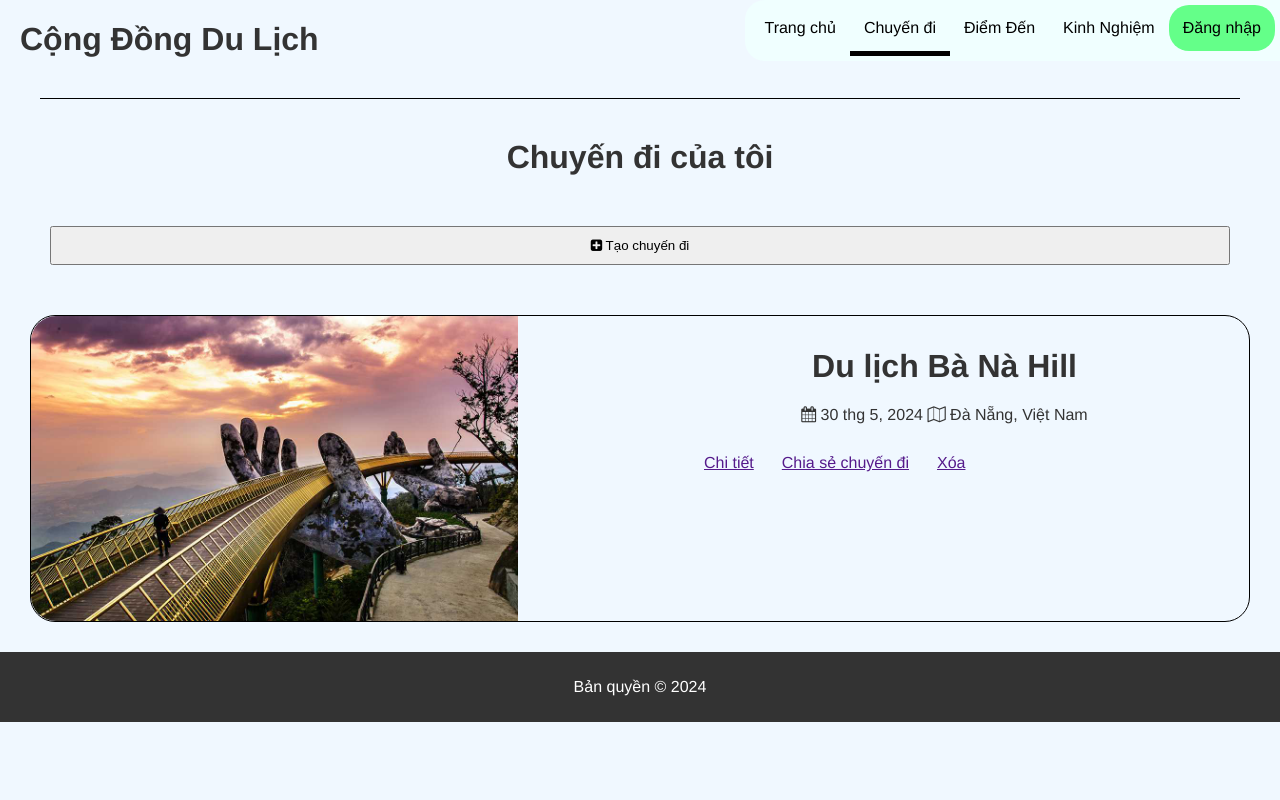
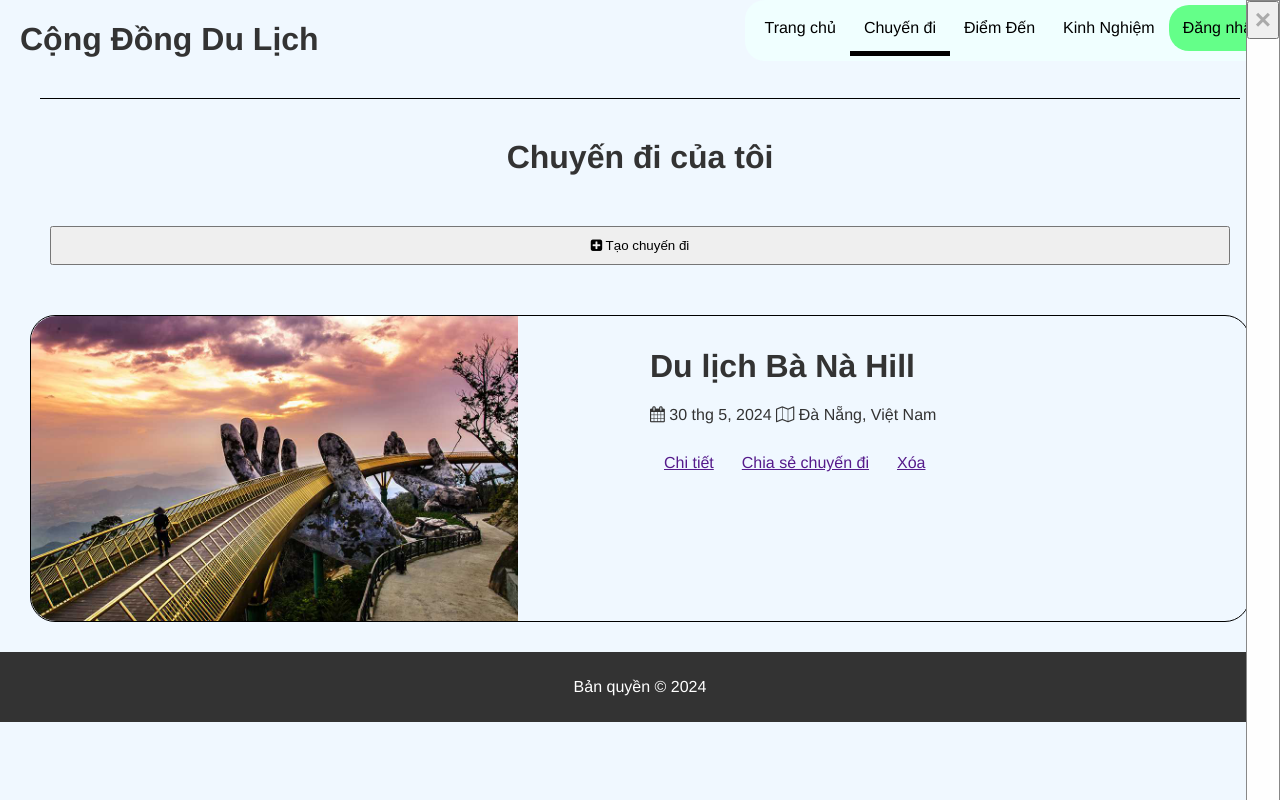
Before and after one commit to tranMinhTien2k3/BTL_XayDungUngDungWeb_N05, a plain HTML site: page src/intro.html in a window 1280 px wide. Both pictures are taken after a click on the button "Tạo chuyến đi". Drawn offline with Linux system fonts and the light colour scheme.

Commit message:
add table of button Btaddcd

```diff
--- a/src/intro.html
+++ b/src/intro.html
@@ -31,7 +31,7 @@
             <h1>Chuyến đi của tôi</h1>
         </div>
         <div class="add-content">
-            <button type="submit">
+            <button type="submit" id="Btaddcd">
                 <i class="fa fa-plus-square"></i>
                 <span>Tạo chuyến đi</span>
             </button>
@@ -54,11 +54,22 @@
                 </div>
             </div>
         </div>
+        <div class="table-container" id="myModal">
+            <div class="modal-content">
+                <button><span class="close">&times;</span></button>
+                <div class="form-table">
+
+                </div>
+            </div>
+        </div>
+
     </main>
 
     <footer>
         <p>Bản quyền © 2024</p>
     </footer>
+
+    <script src="./public/js/intro.js"></script>
 </body>
 
 </html>
--- a/src/public/css/intro.css
+++ b/src/public/css/intro.css
@@ -27,9 +27,10 @@
 .text-content {
     display: flex;
     border: 1px solid black;
-    margin: 30px;
     border-radius: 25px;
     padding: 0;
+    margin: 30px;
+    text-align: left;
 }
 
 .container-item img {
@@ -47,7 +48,38 @@
     float: left;
 }
 
+.select ul {
+    padding: 0px;
+}
+
 .select a {
     display: block;
     padding: 14px;
 }
+
+
+/* btaddcd */
+.table-container {
+    display: none;
+    position: fixed;
+    z-index: 1;
+    right: 0;
+    top: 0;
+    bottom: 0;
+}
+
+.modal-content {
+    background-color: #fefefe;
+    border: 1px solid #888;
+    height: 100%;
+}
+
+.modal-content button {
+    float: right;
+}
+
+.close {
+    color: #aaa;
+    font-size: 28px;
+    font-weight: bold;
+}
--- /dev/null
+++ b/src/public/js/intro.js
@@ -0,0 +1,17 @@
+var modal = document.getElementById("myModal");
+var btn = document.getElementById("Btaddcd");
+var span = document.getElementsByClassName("close")[0];
+
+btn.onclick = function () {
+    modal.style.display = "block";
+}
+
+span.onclick = function () {
+    modal.style.display = "none";
+}
+
+window.onclick = function (event) {
+    if (event.target == modal) {
+        modal.style.display = "none";
+    }
+}
```
Also changed, not shown: src/login_register.html (+1 -1 lines).
